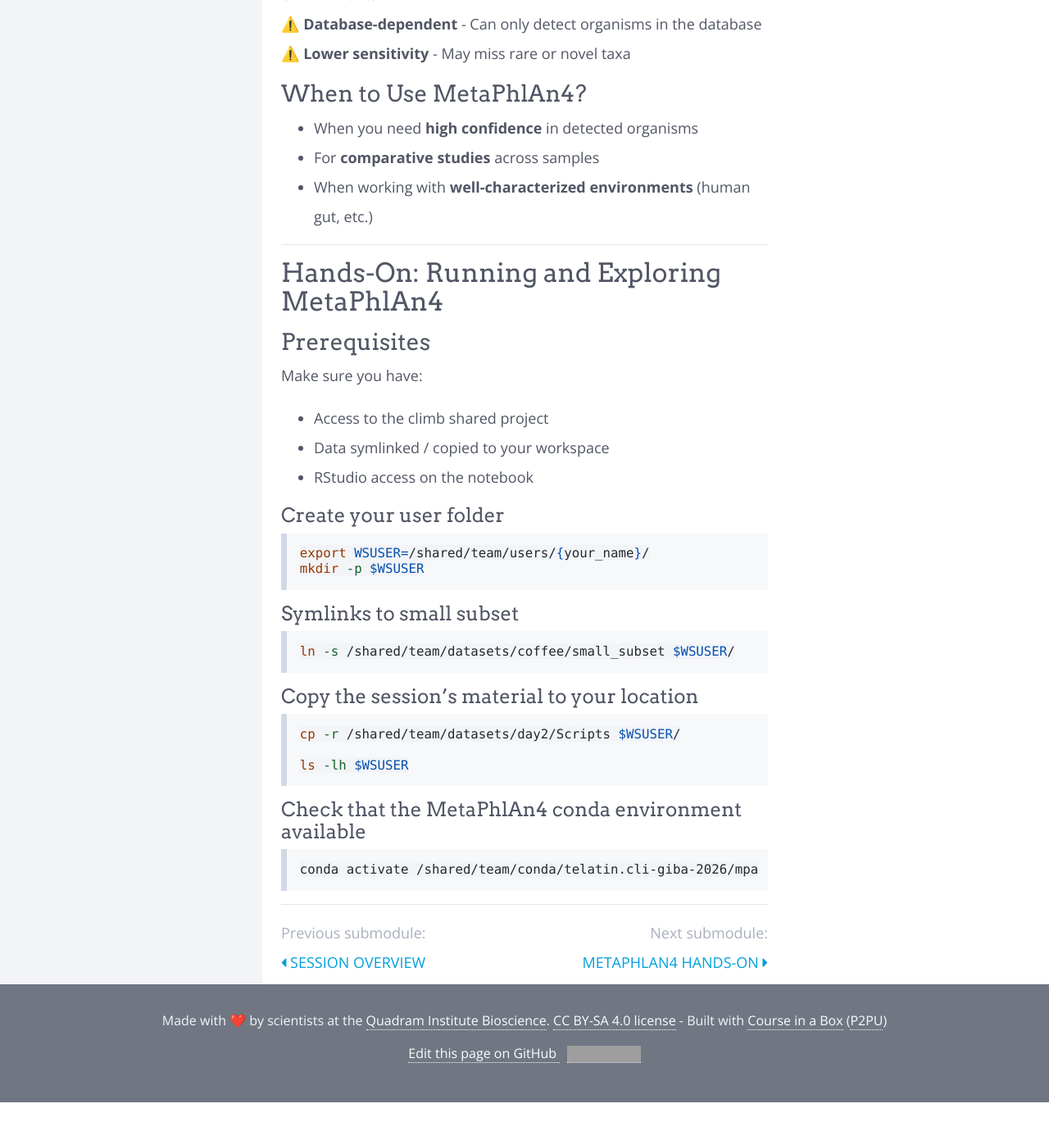
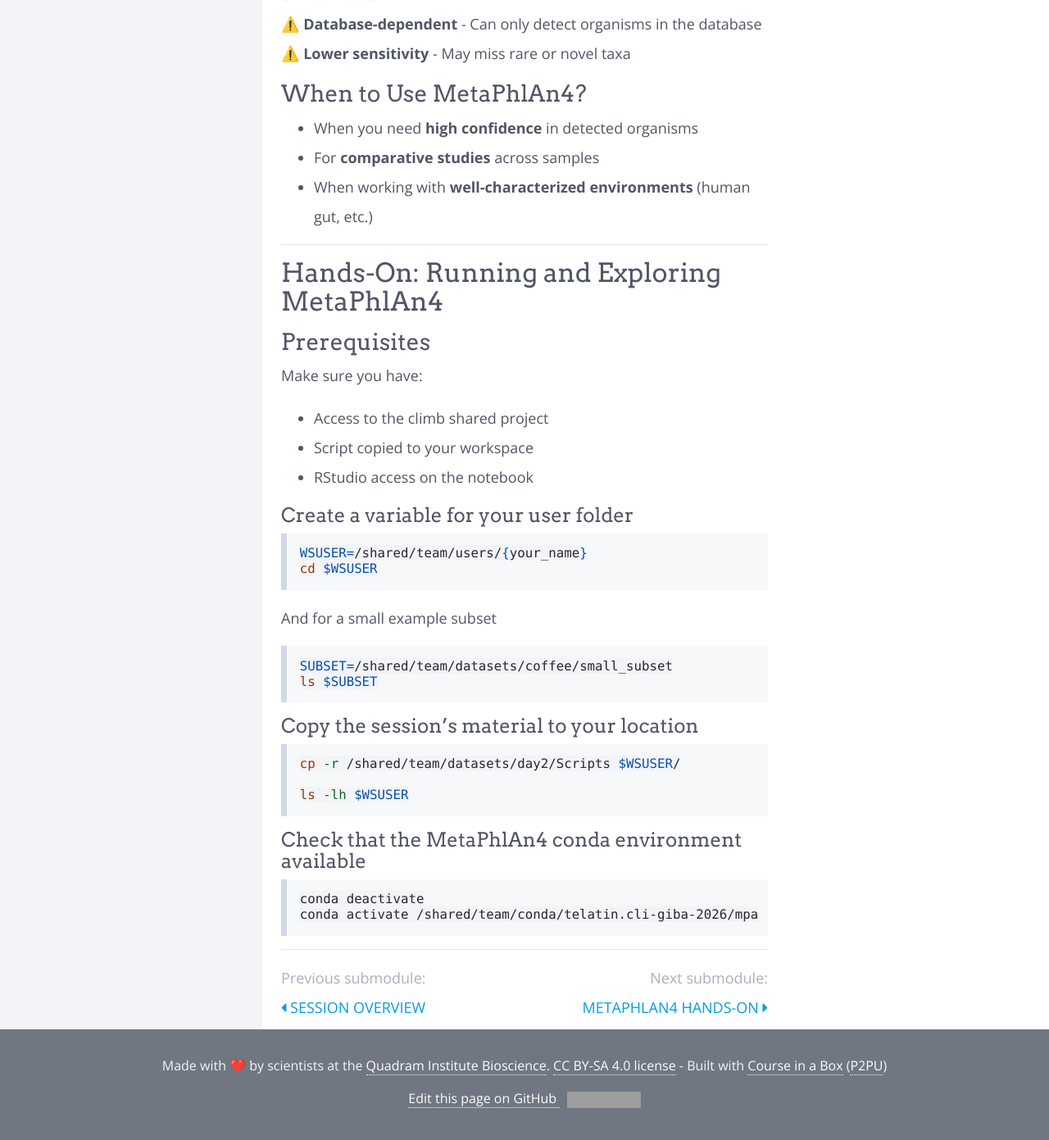
Before and after one commit to quadram-institute-bioscience/metagenomics-profiling-workshop, a Jekyll site: the page built from modules/Taxonomy/_posts/2000-01-02-metaphlan4.md, in a window 1280 px wide and 1400 px high, scrolled down 1565 px. Shown: the top 1391 px of the window at 82% size. Built offline with Jekyll 4.4.1, drawn with Linux system fonts in a browser that asks for light colours; nearby versions of some CDN libraries; emoji names are drawn with the system emoji font; before the commit the page ends 2910 px from its top, so only the background shows below that; grey boxes are pictures that could not be loaded.

Commit message:
small fixes

````diff
--- a/modules/Taxonomy/_posts/2000-01-02-metaphlan4.md
+++ b/modules/Taxonomy/_posts/2000-01-02-metaphlan4.md
@@ -61,18 +61,19 @@ title: "MetaPhlAn4 setup"
 
 Make sure you have:
 - Access to the climb shared project
-- Data symlinked / copied to your workspace
+- Script copied to your workspace
 - RStudio access on the notebook
 
-#### Create your user folder
+#### Create a variable for your user folder
 ```bash
-export WSUSER=/shared/team/users/{your_name}/
-mkdir -p $WSUSER
+WSUSER=/shared/team/users/{your_name}
+cd $WSUSER
 ```
 
-#### Symlinks to small subset
+And for a small example subset
 ```bash
-ln -s /shared/team/datasets/coffee/small_subset $WSUSER/
+SUBSET=/shared/team/datasets/coffee/small_subset
+ls $SUBSET
 ```
 
 #### Copy the session's material to your location
@@ -85,5 +86,6 @@ ls -lh $WSUSER
 #### Check that the MetaPhlAn4 conda environment available
 
 ```bash
+conda deactivate
 conda activate /shared/team/conda/telatin.cli-giba-2026/mpa
 ```
````
Also changed, not shown: modules/Taxonomy/_posts/2000-01-03-metaphlan4_handson.md (+3 -3 lines), modules/Taxonomy/_posts/2000-01-05-kraken-bracken_handson.md (+5 -3 lines).
